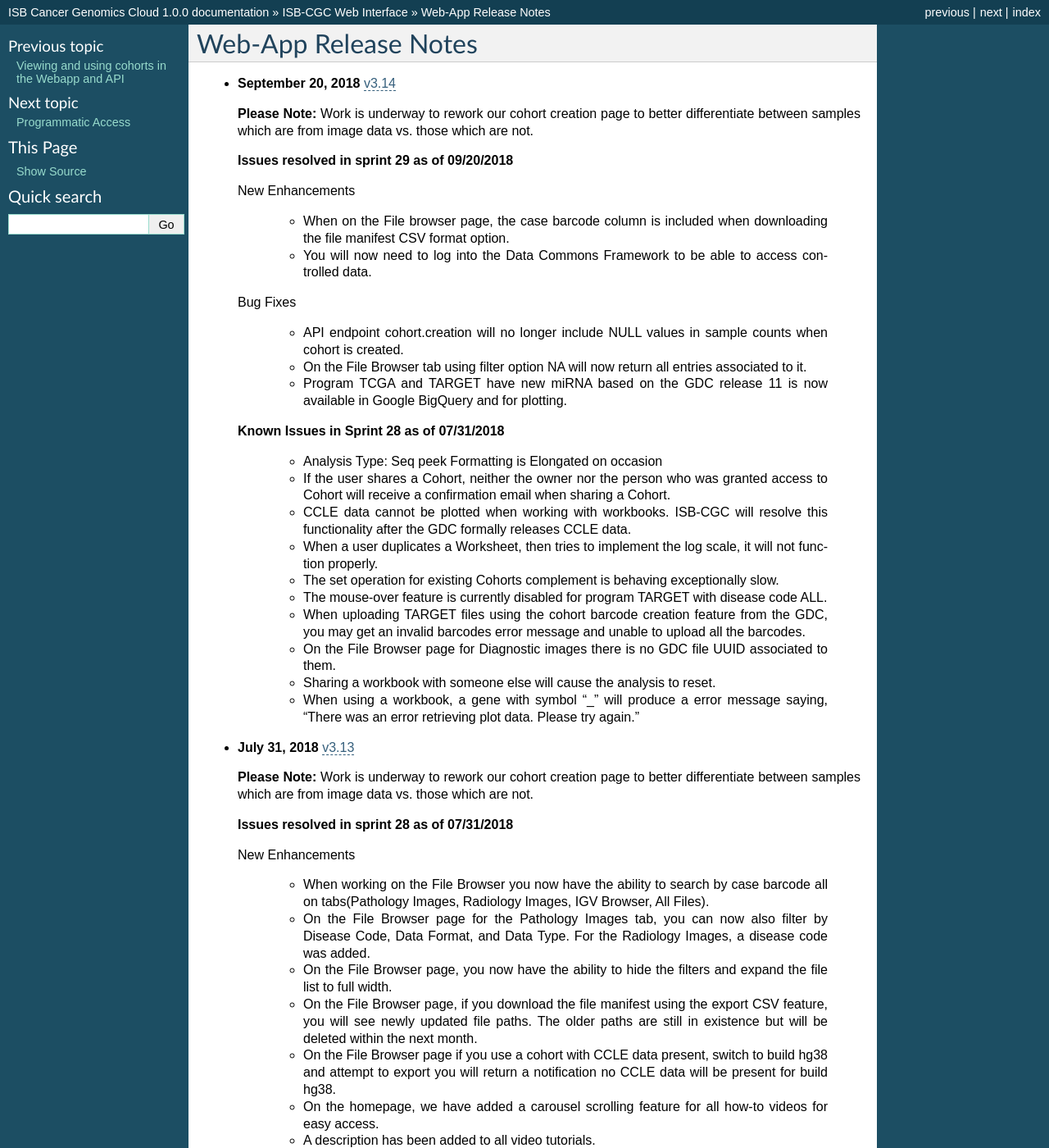
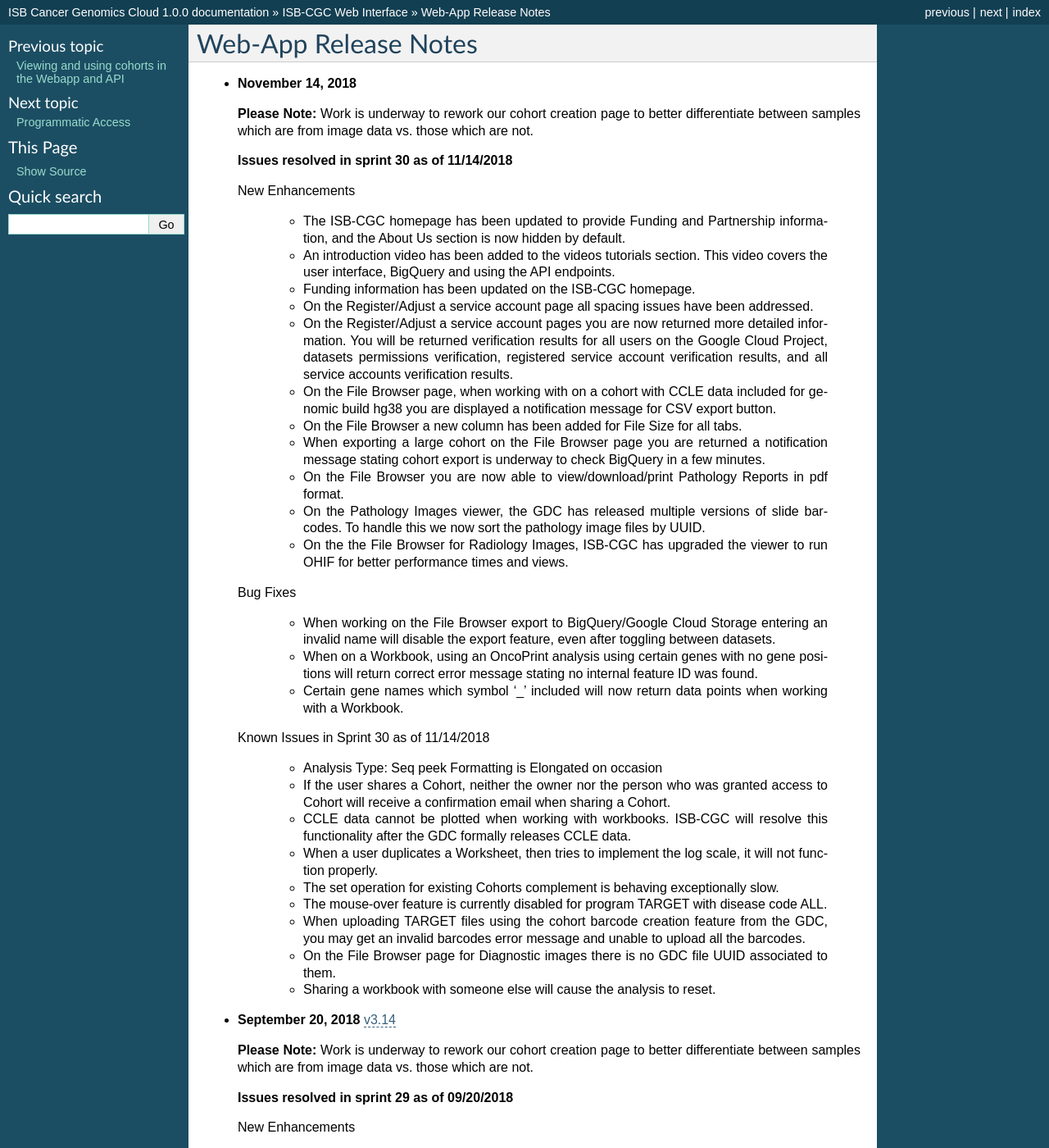
Before and after one commit to isb-cgc/readthedocs, a Sphinx documentation site: the page built from docs/source/sections/webapp/releases.rst, in a window 1280 px wide and 1400 px high. Shown: the whole window at 82% size. Built offline with Sphinx 7.4.7, drawn with Linux system fonts in a browser that asks for light colours; pages that are not in the unit, such as notebooks, are missing from menus.

Commit message:
Sprint 30 release notes

```diff
--- a/docs/source/sections/webapp/releases.rst
+++ b/docs/source/sections/webapp/releases.rst
@@ -1,6 +1,46 @@
 *********************
 Web-App Release Notes
 *********************
+
+* **November 14, 2018**
+
+  **Please Note:** Work is underway to rework our cohort creation page to better differentiate between samples which are from image data vs. those which are not.
+
+  **Issues resolved in sprint 30 as of 11/14/2018**
+
+  New Enhancements
+
+   - The ISB-CGC homepage has been updated to provide Funding and Partnership information, and the About Us section is now hidden by default.
+   - An introduction video has been added to the videos tutorials section. This video covers the user interface, BigQuery and using the API endpoints.
+   - Funding information has been updated on the ISB-CGC homepage.
+   - On the Register/Adjust a service account page all spacing issues have been addressed.
+   - On the Register/Adjust a service account pages you are now returned more detailed information.  You will be returned verification results for all users on the Google Cloud Project, datasets permissions verification, registered service account verification results, and all service accounts verification results.
+   - On the File Browser page, when working with on a cohort with CCLE data included for genomic build hg38 you are displayed a notification message for CSV export button.
+   - On the File Browser a new column has been added for File Size for all tabs.
+   - When exporting a large cohort on the File Browser page you are returned a notification message stating cohort export is underway to check BigQuery in a few minutes.
+   - On the File Browser you are now able to view/download/print Pathology Reports in pdf format.
+   - On the Pathology Images viewer, the GDC has released multiple versions of slide barcodes. To handle this we now sort the pathology image files by UUID.
+   - On the the File Browser for Radiology Images, ISB-CGC has upgraded the viewer to run OHIF for better performance times and views.
+
+  Bug Fixes
+
+   - When working on the File Browser  export to BigQuery/Google Cloud Storage entering an invalid name will disable the export feature, even after toggling between datasets.
+   - When on a Workbook, using an OncoPrint analysis using certain genes with no gene positions will return correct error message stating no internal feature ID was found.
+   - Certain gene names which symbol ‘_’ included will now return data points when working with a Workbook.
+
+
+  Known Issues in Sprint 30 as of 11/14/2018
+
+   - Analysis Type: Seq peek Formatting is Elongated on occasion
+   - If the user shares a Cohort, neither the owner nor the person who was granted access to Cohort will receive a confirmation email when sharing a Cohort.
+   - CCLE data cannot be plotted when working with workbooks.  ISB-CGC will resolve this functionality after the GDC formally releases CCLE data.
+   - When a user duplicates a Worksheet, then tries to implement the log scale, it will not function properly.
+   - The set operation for existing Cohorts complement is behaving exceptionally slow.
+   - The mouse-over feature is currently disabled for program TARGET with disease code ALL.
+   - When uploading TARGET files using the cohort barcode creation feature from the GDC, you may get an invalid barcodes error message and unable to upload all the barcodes.
+   - On the File Browser page for Diagnostic images there is no GDC file UUID associated to them.
+   - Sharing a workbook with someone else will cause the analysis to reset.
+
 
 
 * **September 20, 2018** `v3.14 <https://github.com/isb-cgc/ISB-CGC-WebApp/releases/tag/3.14>`_
```
